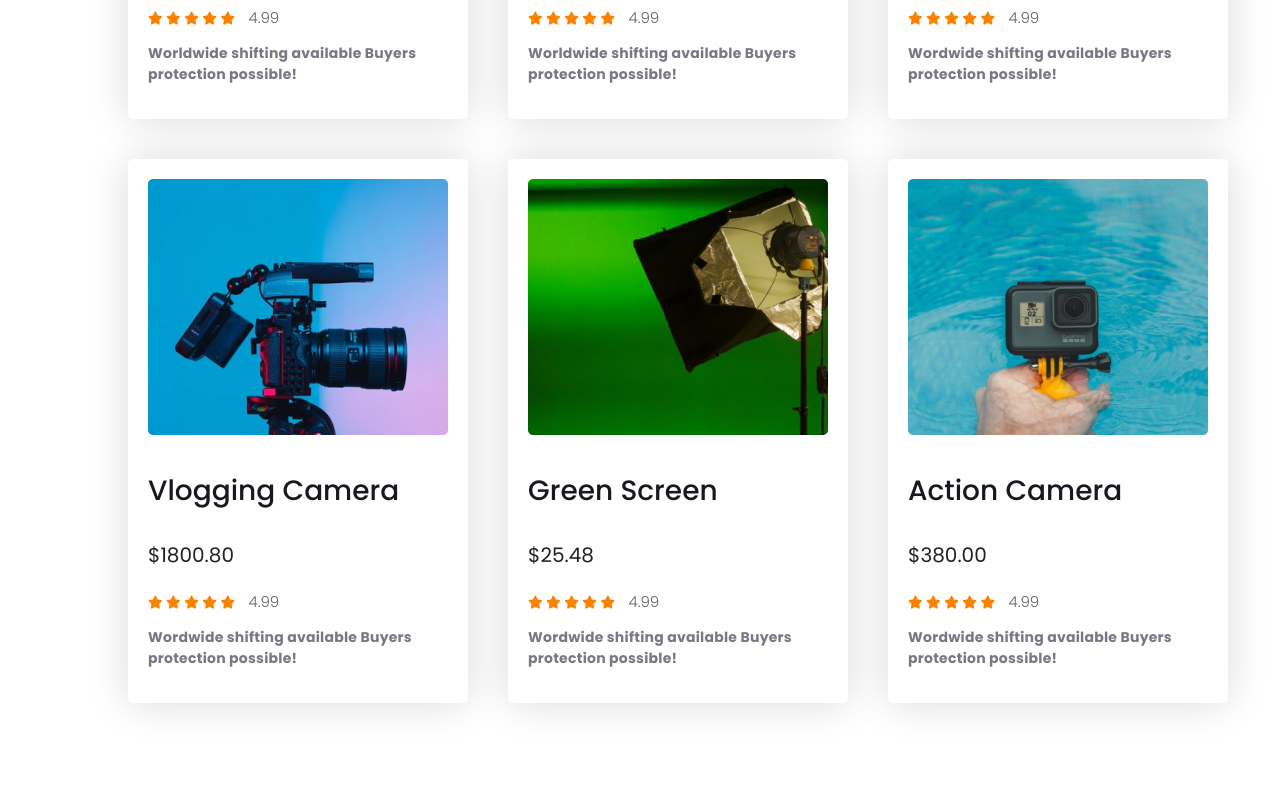
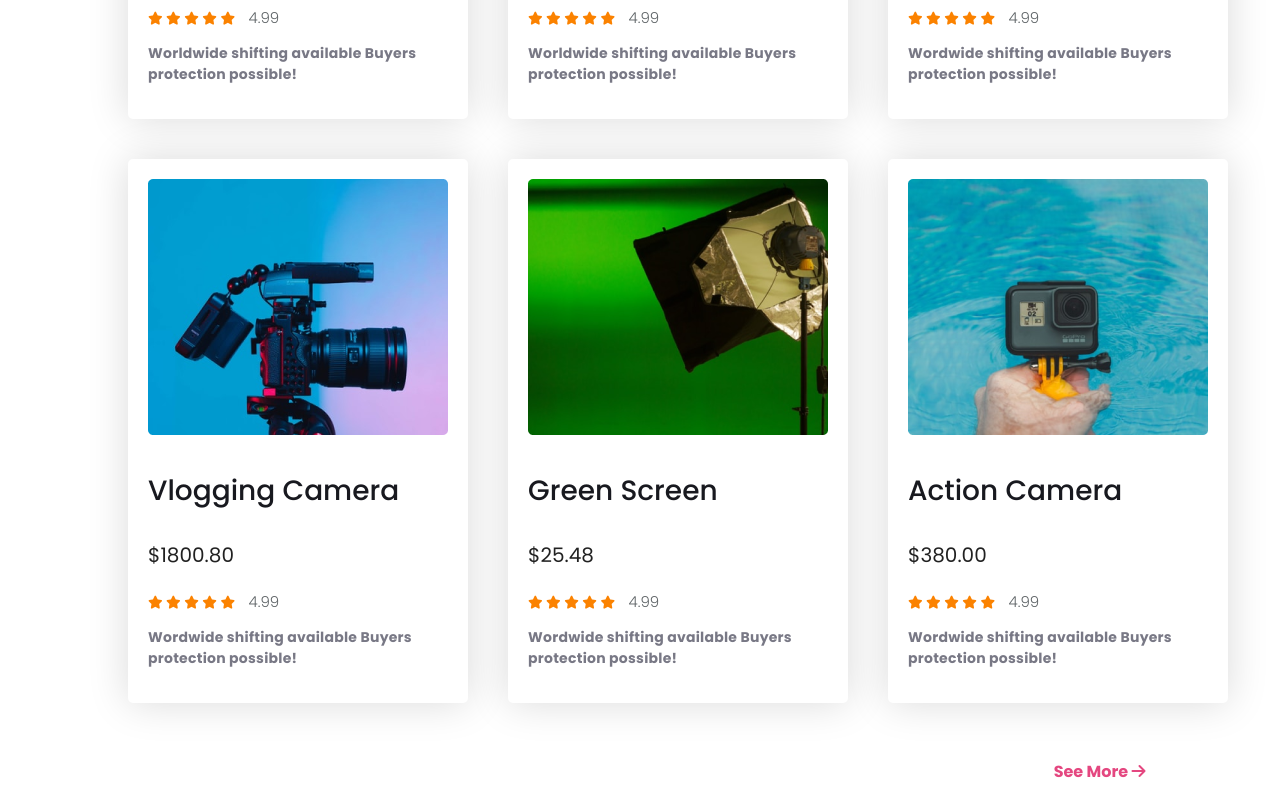
Before and after one commit to minhajul08/influencer-design, a plain HTML site: page index.html in a window 1280 px wide. Shown: the part 1952-2752 px from the top of the page. Before the commit the page ends 2703 px from the top, so only its background shows below. Drawn offline with Linux system fonts and the light colour scheme.

Commit message:
see more design

```diff
--- a/index.html
+++ b/index.html
@@ -203,6 +203,9 @@
         </div>
         </div>
     </section>
+    <div class="see-more">
+        <p class="see"> See More <span><i class="fa-solid fa-arrow-right"></i></span></p>
+    </div>
 
 </body>
 </html>
--- a/styles/style.css
+++ b/styles/style.css
@@ -126,7 +126,14 @@ li{
     letter-spacing: 0.252px;
 }
 
+.see{
+    width: 90%;
+    text-align: right;
+    color: rgba(224, 44, 109, 0.87);
+    font-size: 1rem;
+    font-weight: 700;
 
+}
 
 
 
```
